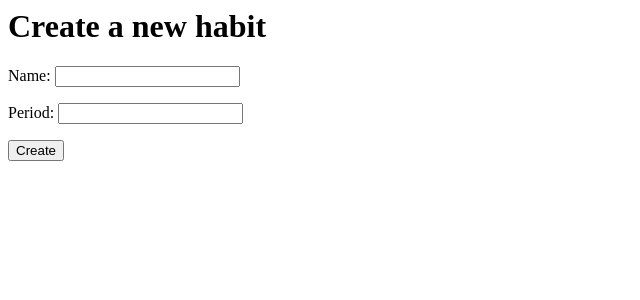
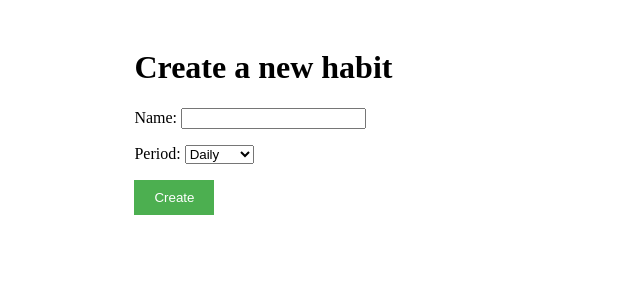
Before and after one commit to AdamPrzychodniStudent/Habit_Tracker, a Django app: page /habit_tracker/create/ in a window 1280 px wide. Shown: the top 300 px of the page, without its empty margins (0-640 px from the left). Run offline with Django 4.2, Linux system fonts and the light colour scheme; the visitor is signed in with stand-in values (Sample User, id 1).

Commit message:
create option, pop up, list of habits

```diff
--- a/myproject/habit_tracker/models.py
+++ b/myproject/habit_tracker/models.py
@@ -1,11 +1,20 @@
 from django.db import models
 from django.contrib.auth.models import User
 
-# Create your models here.
 class Habit(models.Model):
+    DAILY = 'Daily'
+    WEEKLY = 'Weekly'
+    MONTHLY = 'Monthly'
+
+    PERIOD_CHOICES = [
+        (DAILY, 'Daily'),
+        (WEEKLY, 'Weekly'),
+        (MONTHLY, 'Monthly'),
+    ]
+
     user = models.ForeignKey(User, on_delete=models.CASCADE)
     name = models.CharField(max_length=200)
-    period = models.CharField(max_length=50)
+    period = models.CharField(max_length=7, choices=PERIOD_CHOICES, default=DAILY)
     created_at = models.DateTimeField(auto_now_add=True)
 
 class CheckOff(models.Model):
--- /dev/null
+++ b/myproject/habit_tracker/static/scripts.js
@@ -0,0 +1,21 @@
+document.addEventListener("DOMContentLoaded", function() {
+    var modal = document.getElementById('messageModal');
+    var span = document.getElementsByClassName("close-button")[0];
+
+    if (modal && span) {
+        // Display the modal
+        modal.style.display = "block";
+
+        // Close the modal
+        span.onclick = function() {
+            modal.style.display = "none";
+        }
+
+        // Close the modal if clicked outside
+        window.onclick = function(event) {
+            if (event.target == modal) {
+                modal.style.display = "none";
+            }
+        }
+    }
+});
--- /dev/null
+++ b/myproject/habit_tracker/static/styles.css
@@ -0,0 +1,53 @@
+.container {
+    width: 80%;
+    margin: auto;
+    padding: 20px;
+}
+
+.btn {
+    background-color: #4CAF50;
+    color: white;
+    padding: 10px 20px;
+    border: none;
+    cursor: pointer;
+    text-decoration: none;
+    display: inline-block;
+}
+
+
+/* Modal Styles */
+
+.modal {
+    display: none; /* By default, the modal is hidden */
+    position: fixed;
+    top: 0;
+    left: 0;
+    width: 100%;
+    height: 100%;
+    background-color: rgba(0,0,0,0.7); /* Black with slight opacity */
+    z-index: 1; /* Sit on top */
+}
+
+.modal-content {
+    position: relative;
+    background-color: #fefefe;
+    margin: 15% auto;
+    padding: 20px;
+    border: 3px solid #c6c6c6;
+    width: 30%;
+    box-shadow: 0 4px 8px 0 rgba(0,0,0,0.2), 0 6px 20px 0 rgba(0,0,0,0.19);
+    z-index: 2;
+}
+
+.close-button {
+    color: #aaa;
+    float: right;
+    font-size: 28px;
+    font-weight: bold;
+}
+
+.close-button:hover, .close-button:focus {
+    color: black;
+    text-decoration: none;
+    cursor: pointer;
+}
--- a/myproject/habit_tracker/templates/habit_tracker/base.html
+++ b/myproject/habit_tracker/templates/habit_tracker/base.html
@@ -1,9 +1,15 @@
+{% load static %}
+
 <!DOCTYPE html>
 <html>
 <head>
     <title>My Site</title>
+    <link rel="stylesheet" type="text/css" href="{% static 'styles.css' %}">
 </head>
 <body>
-    {% block content %}{% endblock %}
+    <div class="container">
+        {% block content %}{% endblock %}
+    </div>
+    <script src="{% static 'scripts.js' %}"></script>
 </body>
 </html>
--- a/myproject/habit_tracker/templates/habit_tracker/create_habit.html
+++ b/myproject/habit_tracker/templates/habit_tracker/create_habit.html
@@ -1,9 +1,11 @@
-<!-- habit_tracker/templates/habit_tracker/create_habit.html -->
+{% extends "habit_tracker/base.html" %}
 
+{% block content %}
 <h1>Create a new habit</h1>
 
 <form method="post">
   {% csrf_token %}
   {{ form.as_p }}
-  <button type="submit">Create</button>
+  <button type="submit" class="btn">Create</button>
 </form>
+{% endblock %}
--- a/myproject/habit_tracker/templates/habit_tracker/login.html
+++ b/myproject/habit_tracker/templates/habit_tracker/login.html
@@ -1,9 +1,11 @@
-<!-- habit_tracker/templates/habit_tracker/login.html -->
+{% extends "habit_tracker/base.html" %}
 
+{% block content %}
 <h2>Login</h2>
 
 <form method="post">
   {% csrf_token %}
   {{ form.as_p }}
-  <button type="submit">Login</button>
+  <button type="submit" class="btn">Login</button>
 </form>
+{% endblock %}
--- a/myproject/habit_tracker/views.py
+++ b/myproject/habit_tracker/views.py
@@ -1,8 +1,10 @@
 from django.shortcuts import render
 from django.http import HttpResponseRedirect
+
 from django.contrib.auth.decorators import login_required
 from .models import Habit
-from .forms import HabitForm  # Import HabitForm here
+from .forms import HabitForm
+from django.contrib import messages
 
 @login_required
 def create_habit(request):
@@ -12,7 +14,8 @@ def create_habit(request):
             habit = form.save(commit=False)
             habit.user = request.user
             habit.save()
-            return HttpResponseRedirect('/habits')
+            messages.success(request, 'Habit successfully added!')  # Add this line
+            return HttpResponseRedirect('/habit_tracker/')  # Redirect to habit_list
     else:
         form = HabitForm()
 
--- a/myproject/myproject/settings.py
+++ b/myproject/myproject/settings.py
@@ -110,7 +110,7 @@ USE_TZ = True
 # Static files (CSS, JavaScript, Images)
 # https://docs.djangoproject.com/en/4.2/howto/static-files/
 
-STATIC_URL = "static/"
+STATIC_URL = "/static/"
 
 # Default primary key field type
 # https://docs.djangoproject.com/en/4.2/ref/settings/#default-auto-field
```
Also changed, not shown: myproject/habit_tracker/templates/habit_tracker/habit_list.html (+20 -2 lines), myproject/habit_tracker/templates/habit_tracker/welcome.html (line endings or trailing spaces).
